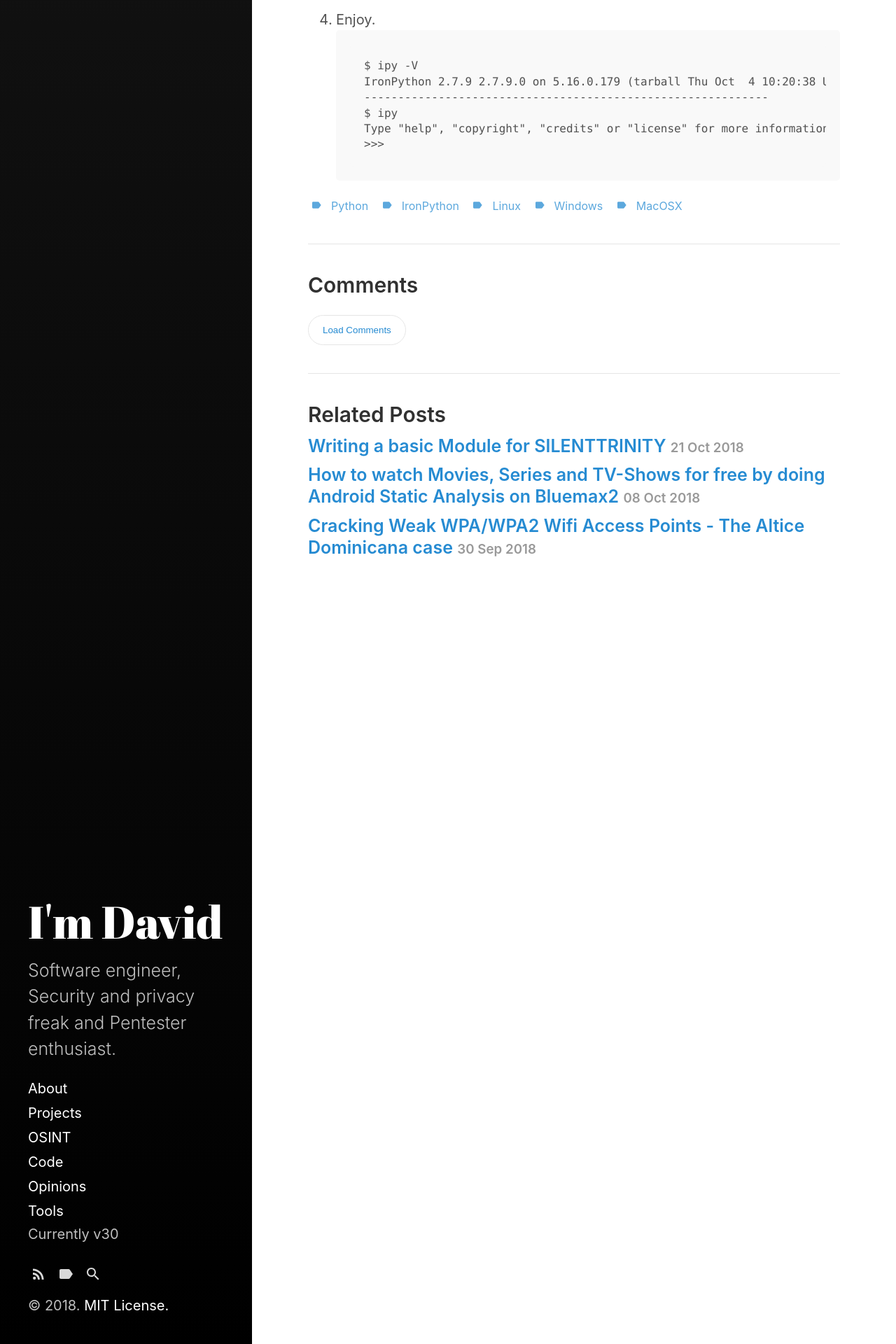
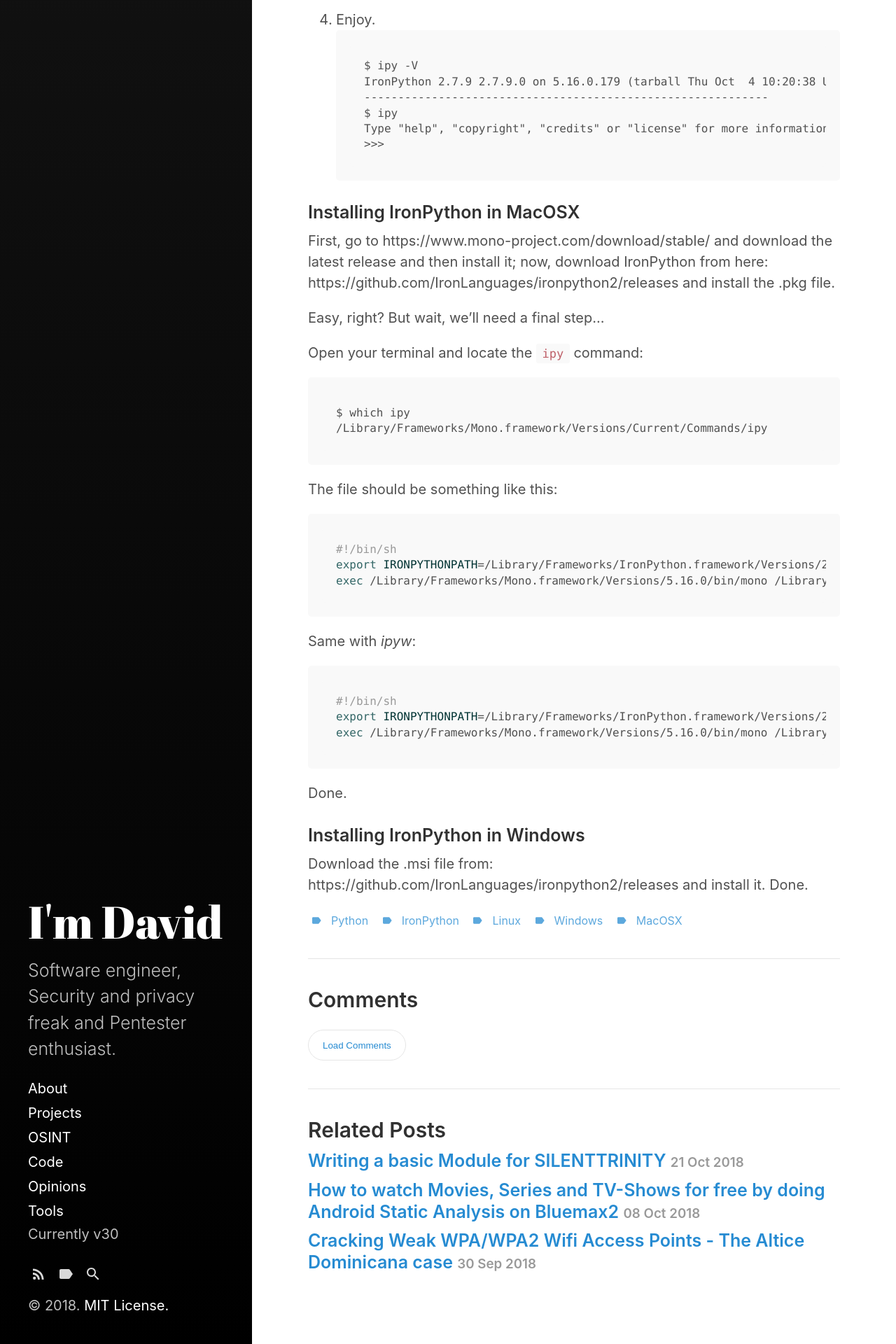
Before and after one commit to davidtavarez/davidtavarez.github.io, a Jekyll site: the page built from _posts/2018-10-15-installing_ironpython.md, in a window 1280 px wide. Shown: the part 1711-3631 px from the top of the page at 70% size. Built offline with Jekyll 4.4.1, drawn with Linux system fonts in a browser that asks for light colours.

Commit message:
adding macosx

````diff
--- a/_posts/2018-10-15-installing_ironpython.md
+++ b/_posts/2018-10-15-installing_ironpython.md
@@ -49,3 +49,38 @@
 Type "help", "copyright", "credits" or "license" for more information.
 >>>
 ```
+
+### Installing IronPython in MacOSX
+
+First, go to https://www.mono-project.com/download/stable/ and download the latest release and then install it; now, download IronPython from here: https://github.com/IronLanguages/ironpython2/releases and install the .pkg file.
+
+Easy, right? But wait, we'll need a final step...
+
+Open your terminal and locate the `ipy` command:
+
+```
+$ which ipy
+/Library/Frameworks/Mono.framework/Versions/Current/Commands/ipy
+```
+
+The file should be something like this:
+
+```bash
+#!/bin/sh
+export IRONPYTHONPATH=/Library/Frameworks/IronPython.framework/Versions/2.7.9/
+exec /Library/Frameworks/Mono.framework/Versions/5.16.0/bin/mono /Library/Frameworks/IronPython.framework/Versions/2.7.9/bin/ipy.exe "$@"
+```
+
+Same with *ipyw*:
+
+```bash
+#!/bin/sh
+export IRONPYTHONPATH=/Library/Frameworks/IronPython.framework/Versions/2.7.9/
+exec /Library/Frameworks/Mono.framework/Versions/5.16.0/bin/mono /Library/Frameworks/IronPython.framework/Versions/2.7.9/bin/ipyw.exe "$@"
+```
+
+Done.
+
+### Installing IronPython in Windows
+
+Download the .msi file from: https://github.com/IronLanguages/ironpython2/releases and install it. Done.
````
